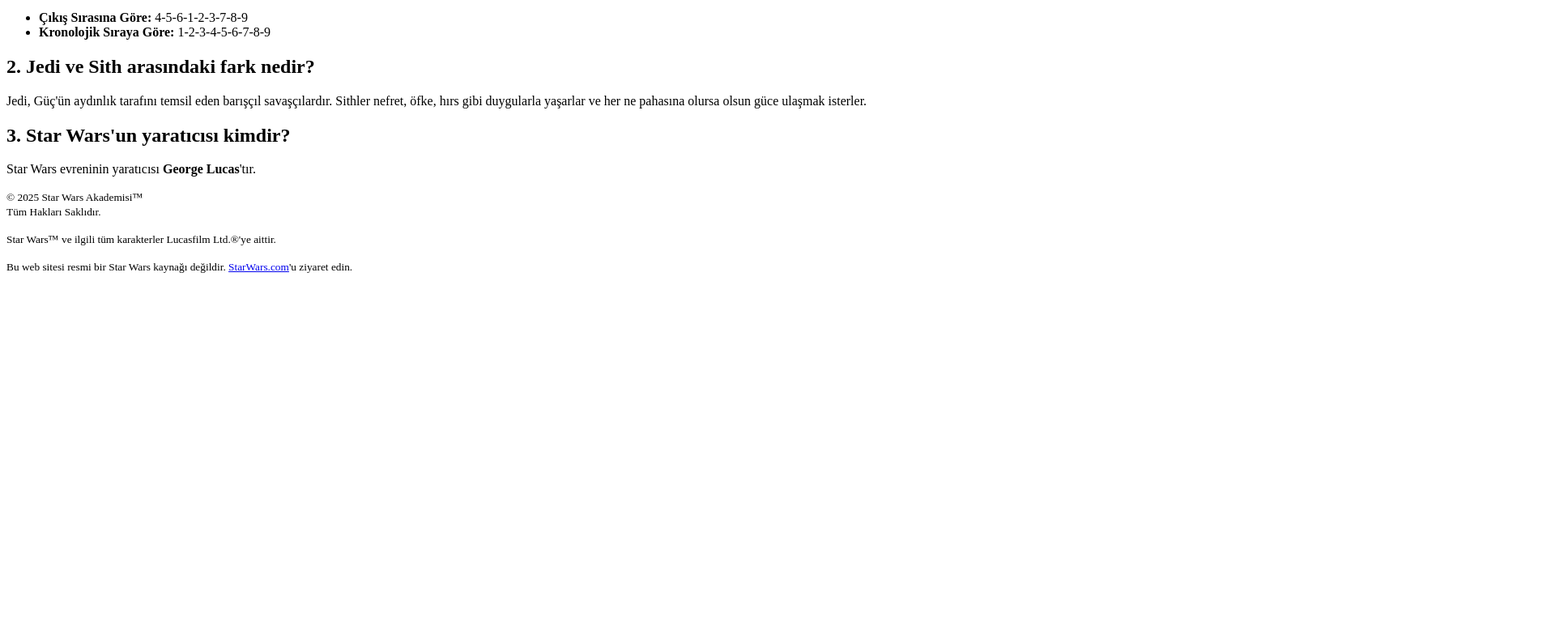
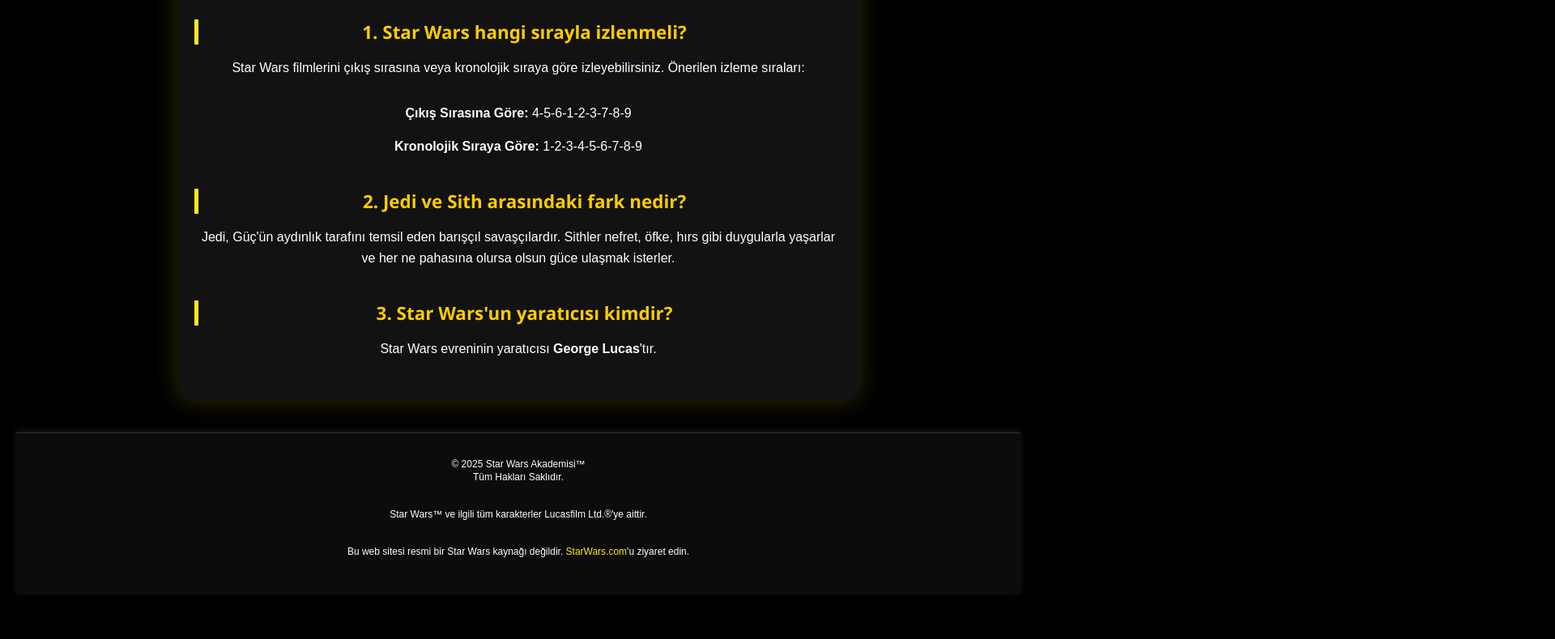
Before and after one commit to tugbaturaan/tugbaturan, a plain HTML site: page sayfalar/sss.html in a window 1280 px wide. Shown: the part 174-963 px from the top of the page at 81% size, 1920 px wide, since content can reach past the window. Before the commit the page ends 800 px from the top, so only its background shows below. Drawn offline with Linux system fonts and the light colour scheme; the site is published under a folder, as on GitHub Pages, so addresses that start at the root find nothing.

Commit message:
düzenle

```diff
--- a/sayfalar/sss.html
+++ b/sayfalar/sss.html
@@ -4,12 +4,14 @@
 <head>
     <meta charset="UTF-8">
     <meta name="viewport" content="width=device-width, initial-scale=1.0">
-    <link rel="stylesheet" href="/styles/style.css">
+    <link rel="stylesheet" href="../styles/style.css">
+
     <link rel="icon" href="../sayfalar/img/favicon.png" type="image/png">
     <title>Sık Sorulan Sorular - Star Wars Dünyası</title>
 </head>
 
 <body class="faq-page">
+
     <nav>
         <a href="../index.html">Ana Sayfa</a>
         <a href="filmler.html">Filmler</a>
@@ -19,12 +21,14 @@
         <a href="test.html">Test</a>
     </nav>
 
+
     <main class="faq-content">
         <h1 class="faq-title">Sık Sorulan Sorular (SSS)</h1>
 
         <section class="faq-question">
             <h2>1. Star Wars hangi sırayla izlenmeli?</h2>
-            <p>Star Wars filmlerini çıkış sırasına veya kronolojik sıraya göre izleyebilirsiniz. Önerilen izleme sıraları:</p>
+            <p>Star Wars filmlerini çıkış sırasına veya kronolojik sıraya göre izleyebilirsiniz. Önerilen izleme
+                sıraları:</p>
             <ul>
                 <li><b>Çıkış Sırasına Göre:</b> 4-5-6-1-2-3-7-8-9</li>
                 <li><b>Kronolojik Sıraya Göre:</b> 1-2-3-4-5-6-7-8-9</li>
@@ -33,7 +37,8 @@
 
         <section class="faq-question">
             <h2>2. Jedi ve Sith arasındaki fark nedir?</h2>
-            <p>Jedi, Güç'ün aydınlık tarafını temsil eden barışçıl savaşçılardır. Sithler nefret, öfke, hırs gibi duygularla yaşarlar ve her ne pahasına olursa olsun güce ulaşmak isterler.</p>
+            <p>Jedi, Güç'ün aydınlık tarafını temsil eden barışçıl savaşçılardır. Sithler nefret, öfke, hırs gibi
+                duygularla yaşarlar ve her ne pahasına olursa olsun güce ulaşmak isterler.</p>
         </section>
 
         <section class="faq-question">
```
Lines whose indentation alone changed are shown as unchanged.
